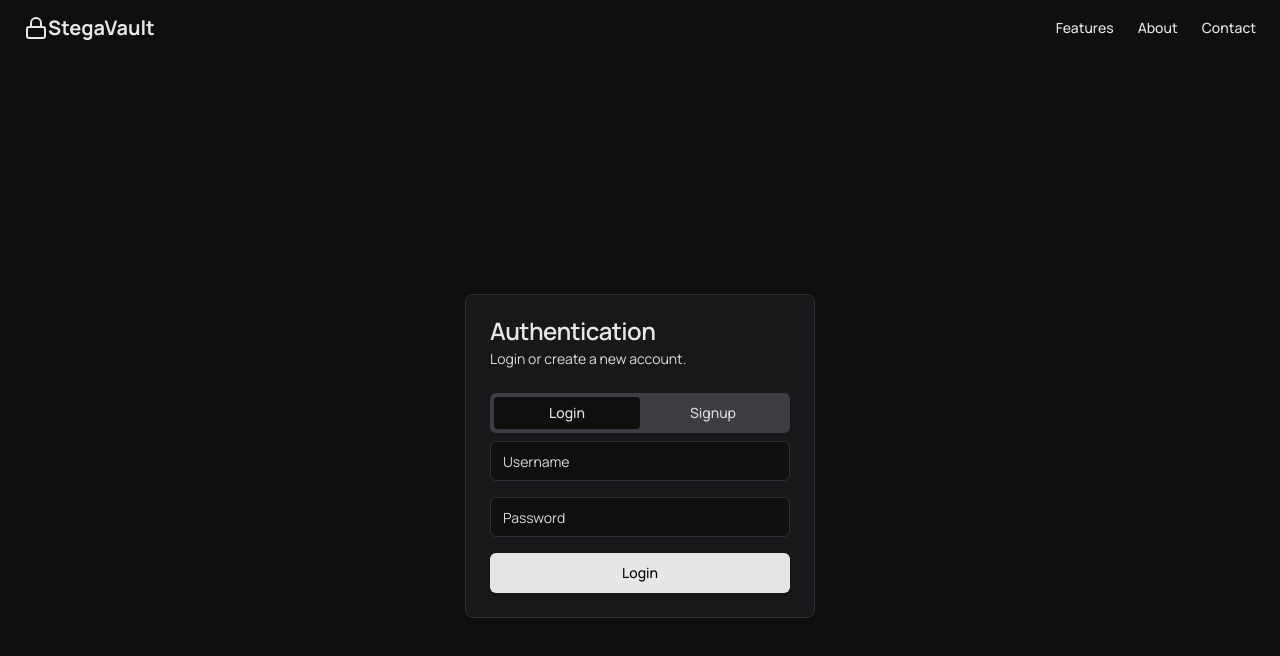
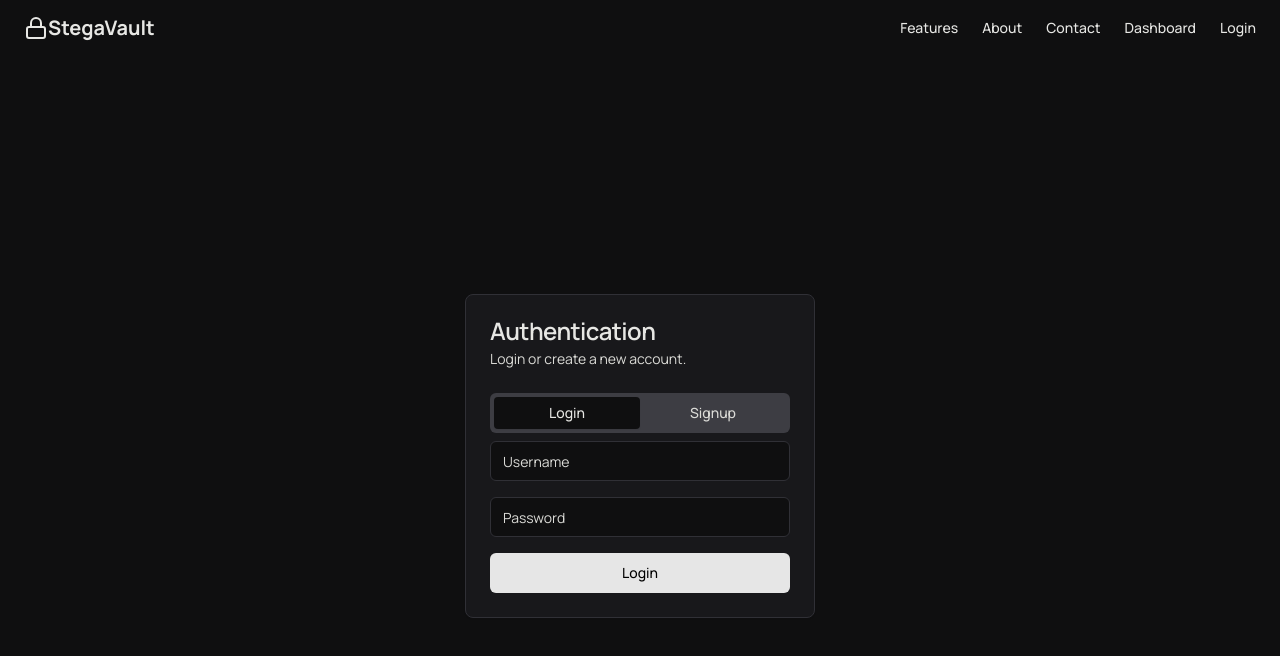
Before and after one commit to Quinta0/StegaVault, a Next.js app in the folder frontend/: page /login in a window 1280 px wide. Shown: the top 656 px of the page. Built offline with nearby package versions, Linux system fonts and the light colour scheme.

Commit message:
Logout with JWT done

```diff
--- a/frontend/app/layout.tsx
+++ b/frontend/app/layout.tsx
@@ -1,28 +1,28 @@
-import './globals.css'
-import { Manrope } from 'next/font/google'
-import { ThemeProvider } from "@/components/theme-provider"
-import NavBar from '@/components/NavBar'
-import React from "react"
-import { Toaster } from "@/components/ui/toaster"
-import {cn} from "@/lib/utils";
+import './globals.css';
+import { Manrope } from 'next/font/google';
+import { ThemeProvider } from "@/components/theme-provider";
+import NavBar from '@/components/NavBar';
+import React from "react";
+import { Toaster } from "@/components/ui/toaster";
+import { cn } from "@/lib/utils";
+import { AuthProvider } from '../context/AuthContext';
 
 const fontHeading = Manrope({
   subsets: ['latin'],
   display: 'swap',
   variable: '--font-heading',
-})
+});
 
 const fontBody = Manrope({
   subsets: ['latin'],
   display: 'swap',
   variable: '--font-body',
-})
-
+});
 
 export const metadata = {
   title: 'StegaVault',
   description: 'Secure password management with steganography',
-}
+};
 
 export default function RootLayout({
   children,
@@ -38,12 +38,14 @@ export default function RootLayout({
           fontBody.variable,
         )}
       >
-        <ThemeProvider attribute="class" defaultTheme="system" enableSystem>
-          <NavBar />
-          {children}
-          <Toaster />
-        </ThemeProvider>
+        <AuthProvider>
+          <ThemeProvider attribute="class" defaultTheme="system" enableSystem>
+            <NavBar />
+            {children}
+            <Toaster />
+          </ThemeProvider>
+        </AuthProvider>
       </body>
     </html>
-  )
+  );
 }
--- a/frontend/app/login/page.tsx
+++ b/frontend/app/login/page.tsx
@@ -1,65 +1,66 @@
-"use client"
+"use client";
 
-import { useState } from 'react'
-import { useRouter } from 'next/navigation'
-import { Button } from "@/components/ui/button"
-import { Input } from "@/components/ui/input"
-import { Tabs, TabsContent, TabsList, TabsTrigger } from "@/components/ui/tabs"
-import { Card, CardContent, CardDescription, CardHeader, CardTitle } from "@/components/ui/card"
-import { toast } from "@/components/ui/use-toast"
+import { useState } from 'react';
+import { useRouter } from 'next/navigation';
+import { Button } from '@/components/ui/button';
+import { Input } from '@/components/ui/input';
+import { Tabs, TabsContent, TabsList, TabsTrigger } from '@/components/ui/tabs';
+import { Card, CardContent, CardDescription, CardHeader, CardTitle } from '@/components/ui/card';
+import { toast } from '@/components/ui/use-toast';
+import { useAuth } from '../../context/AuthContext';
 
 export default function Auth() {
-  const [isLoading, setIsLoading] = useState<boolean>(false)
-  const router = useRouter()
+  const [isLoading, setIsLoading] = useState<boolean>(false);
+  const router = useRouter();
+  const { login } = useAuth();
 
   const handleSubmit = async (event: React.FormEvent<HTMLFormElement>) => {
-    event.preventDefault()
-    setIsLoading(true)
+    event.preventDefault();
+    setIsLoading(true);
 
-    const formData = new FormData(event.currentTarget)
-    const username = formData.get('username') as string
-    const password = formData.get('password') as string
-    const isLogin = event.currentTarget.id === 'login-form'
+    const formData = new FormData(event.currentTarget);
+    const username = formData.get('username') as string;
+    const password = formData.get('password') as string;
+    const isLogin = event.currentTarget.id === 'login-form';
 
     try {
-      // Update this URL to match your API server address
-      const apiUrl = process.env.NEXT_PUBLIC_API_URL || 'http://localhost:5000'
+      const apiUrl = process.env.NEXT_PUBLIC_API_URL || 'http://localhost:5000';
       const response = await fetch(`${apiUrl}/api/auth/${isLogin ? 'login' : 'register'}`, {
         method: 'POST',
         headers: {
           'Content-Type': 'application/json',
         },
         body: JSON.stringify({ username, password }),
-      })
+      });
 
       if (!response.ok) {
-        const errorData = await response.text()
-        throw new Error(`HTTP error! status: ${response.status}, message: ${errorData}`)
+        const errorData = await response.text();
+        throw new Error(`HTTP error! status: ${response.status}, message: ${errorData}`);
       }
 
-      const data = await response.json()
+      const data = await response.json();
 
       toast({
         title: isLogin ? 'Login Successful' : 'Signup Successful',
         description: data.message,
-      })
+      });
 
       if (isLogin) {
-        localStorage.setItem('token', data.token)
+        login(data.token);
       }
 
-      router.push('/dashboard')
+      router.push('/dashboard');
     } catch (error) {
-      console.error('An error occurred:', error)
+      console.error('An error occurred:', error);
       toast({
         title: 'Authentication Failed',
         description: error instanceof Error ? error.message : 'An unexpected error occurred',
         variant: 'destructive',
-      })
+      });
     } finally {
-      setIsLoading(false)
+      setIsLoading(false);
     }
-  }
+  };
 
   return (
     <div className="flex min-h-screen flex-col items-center justify-center p-24">
@@ -96,5 +97,5 @@ export default function Auth() {
         </CardContent>
       </Card>
     </div>
-  )
+  );
 }
--- a/frontend/components/NavBar.tsx
+++ b/frontend/components/NavBar.tsx
@@ -1,10 +1,16 @@
-import Link from 'next/link'
-import {ModeToggle} from './mode-toggle'
-import { Sheet, SheetTrigger, SheetContent } from "@/components/ui/sheet"
-import { Button } from "@/components/ui/button"
+"use client"
 
-// LockIcon component
-function LockIcon(props) {
+import Link from 'next/link';
+import { ModeToggle } from './mode-toggle';
+import { Sheet, SheetTrigger, SheetContent } from '@/components/ui/sheet';
+import { Button } from '@/components/ui/button';
+import { useAuth } from '../context/AuthContext';
+
+interface IconProps {
+  className?: string;
+}
+
+const LockIcon: React.FC<IconProps> = (props) => {
   return (
     <svg
       {...props}
@@ -18,13 +24,13 @@ function LockIcon(props) {
       strokeLinecap="round"
       strokeLinejoin="round"
     >
-        <rect width="18" height="11" x="3" y="11" rx="2" ry="2"/>
-        <path d="M7 11V7a5 5 0 0 1 10 0v4"/>
+      <rect width="18" height="11" x="3" y="11" rx="2" ry="2" />
+      <path d="M7 11V7a5 5 0 0 1 10 0v4" />
     </svg>
-  )
-}
+  );
+};
 
-function MenuIcon(props) {
+const MenuIcon: React.FC<IconProps> = (props) => {
   return (
     <svg
       {...props}
@@ -42,27 +48,56 @@ function MenuIcon(props) {
       <line x1="4" x2="20" y1="6" y2="6" />
       <line x1="4" x2="20" y1="18" y2="18" />
     </svg>
-  )
-}
+  );
+};
 
-const NavBar = () => {
+const NavBar: React.FC = () => {
+  const { isLoggedIn, logout } = useAuth();
+
   return (
     <header className="px-4 lg:px-6 h-14 flex items-center">
       <Link href="#" className="flex items-center justify-center" prefetch={false}>
-          <LockIcon className="h-6 w-6"/>
+        <LockIcon className="h-6 w-6" />
         <span className="sr-only">Steganography App</span>
       </Link>
-        <Link href="/" className="text-xl font-bold">StegaVault</Link>
+      <Link href="/" className="text-xl font-bold">
+        StegaVault
+      </Link>
       <div className="ml-auto flex items-center">
         <Sheet>
           <SheetTrigger asChild>
             <Button variant="ghost" size="icon" className="rounded-full lg:hidden">
-                <MenuIcon className="h-6 w-6"/>
+              <MenuIcon className="h-6 w-6" />
               <span className="sr-only">Toggle navigation menu</span>
             </Button>
           </SheetTrigger>
           <SheetContent side="right" className="w-full max-w-xs bg-background p-6">
-              <nav className="grid gap-4">
+            <nav className="grid gap-4 ">
+              <Link href="#" className="self-center text-sm font-medium hover:underline underline-offset-4" prefetch={false}>
+                Features
+              </Link>
+              <Link href="#" className="text-sm font-medium hover:underline underline-offset-4" prefetch={false}>
+                About
+              </Link>
+              <Link href="#" className="text-sm font-medium hover:underline underline-offset-4" prefetch={false}>
+                Contact
+              </Link>
+              <Link href="/dashboard" className="text-sm font-medium hover:underline underline-offset-4" prefetch={false}>
+                Dashboard
+              </Link>
+              {!isLoggedIn ? (
+                <Link href="/login" className="text-sm font-medium hover:underline underline-offset-4" prefetch={false}>
+                  Login
+                </Link>
+              ) : (
+                <Button onClick={logout} className="text-sm font-medium hover:underline underline-offset-4" prefetch={false}>
+                  Logout
+                </Button>
+              )}
+            </nav>
+          </SheetContent>
+        </Sheet>
+        <nav className="hidden lg:flex gap-4 sm:gap-6 place-items-center">
           <Link href="#" className="text-sm font-medium hover:underline underline-offset-4" prefetch={false}>
             Features
           </Link>
@@ -72,24 +107,22 @@ const NavBar = () => {
           <Link href="#" className="text-sm font-medium hover:underline underline-offset-4" prefetch={false}>
             Contact
           </Link>
-              </nav>
-            </SheetContent>
-          </Sheet>
-          <nav className="hidden lg:flex gap-4 sm:gap-6">
-            <Link href="#" className="text-sm font-medium hover:underline underline-offset-4" prefetch={false}>
-              Features
+          <Link href="/dashboard" className="text-sm font-medium hover:underline underline-offset-4" prefetch={false}>
+            Dashboard
           </Link>
-            <Link href="#" className="text-sm font-medium hover:underline underline-offset-4" prefetch={false}>
-              About
+          {!isLoggedIn ? (
+            <Link href="/login" className="text-sm font-medium hover:underline underline-offset-4" prefetch={false}>
+              Login
             </Link>
-            <Link href="#" className="text-sm font-medium hover:underline underline-offset-4" prefetch={false}>
-              Contact
-            </Link>
+          ) : (
+            <Button onClick={logout} className="text-sm font-medium hover:underline underline-offset-4" prefetch={false}>
+              Logout
+            </Button>
+          )}
         </nav>
       </div>
     </header>
-  )
-}
+  );
+};
 
-
-export default NavBar
+export default NavBar;
--- /dev/null
+++ b/frontend/context/AuthContext.tsx
@@ -0,0 +1,54 @@
+"use client"
+
+import React, { createContext, useContext, useState, useEffect, ReactNode } from 'react';
+import { useRouter } from 'next/navigation';
+
+interface AuthContextProps {
+  isLoggedIn: boolean;
+  login: (token: string) => void;
+  logout: () => void;
+}
+
+const AuthContext = createContext<AuthContextProps | undefined>(undefined);
+
+interface AuthProviderProps {
+  children: ReactNode;
+}
+
+export const AuthProvider: React.FC<AuthProviderProps> = ({ children }) => {
+  const [isLoggedIn, setIsLoggedIn] = useState(false);
+  const router = useRouter();
+
+  useEffect(() => {
+    const token = localStorage.getItem('token');
+    if (token) {
+      setIsLoggedIn(true);
+    }
+  }, []);
+
+  const login = (token: string) => {
+    localStorage.setItem('token', token);
+    setIsLoggedIn(true);
+    router.push('/dashboard');
+  };
+
+  const logout = () => {
+    localStorage.removeItem('token');
+    setIsLoggedIn(false);
+    router.push('/login');
+  };
+
+  return (
+    <AuthContext.Provider value={{ isLoggedIn, login, logout }}>
+      {children}
+    </AuthContext.Provider>
+  );
+};
+
+export const useAuth = (): AuthContextProps => {
+  const context = useContext(AuthContext);
+  if (!context) {
+    throw new Error('useAuth must be used within an AuthProvider');
+  }
+  return context;
+};
```
Lines whose indentation alone changed are shown as unchanged.
